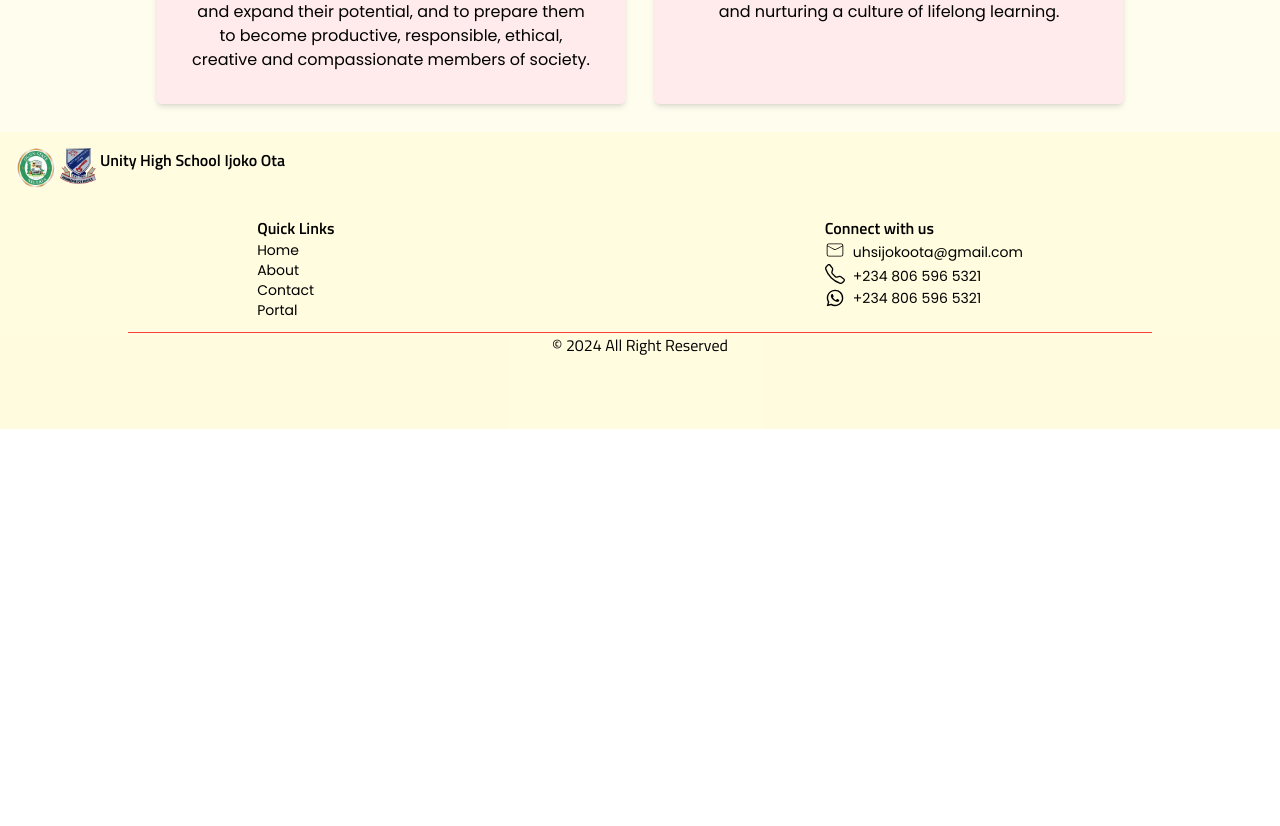
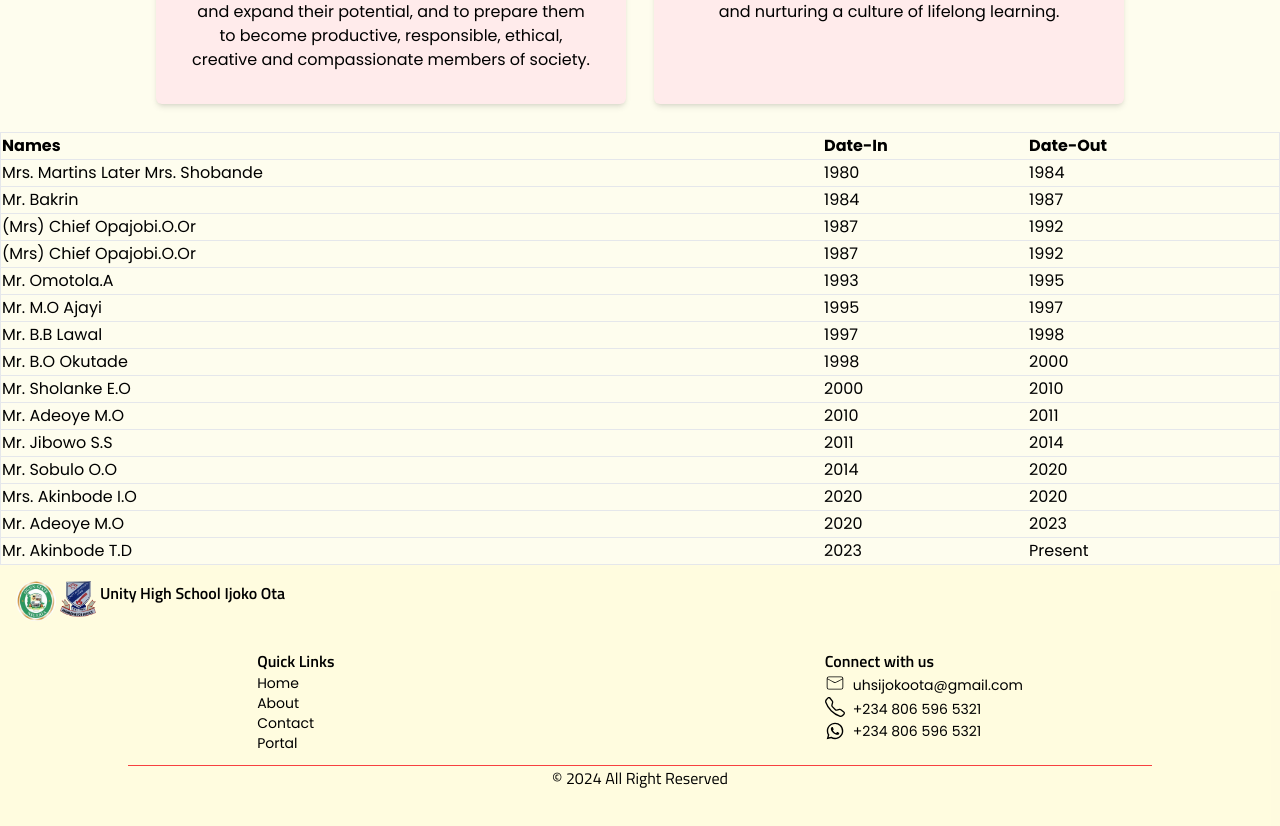
Before and after one commit to OlaiwonAbdullahi/UnityHighSch-v2, a React (Vite) app: page /about in a window 1280 px wide. Shown: the part 1442-2268 px from the top of the page. Before the commit the page ends 1871 px from the top, so only its background shows below. Built offline with nearby package versions, Linux system fonts and the light colour scheme.

Commit message:
Update About Page - Past and current pricipal details with reponsiveness

```diff
--- /dev/null
+++ b/src/components/Principals.jsx
@@ -0,0 +1,96 @@
+import React from 'react'
+
+const Principals = () => {
+  return (
+    <div>
+      <table class="table-auto w-full p-5 text-left font-poppins border">
+  <thead>
+    <tr className='capitalize w-1/2 '>
+      <th>names</th>
+      <th>date-in</th>
+      <th>date-out</th>
+    </tr>
+  </thead>
+  <tbody className='border'>
+    <tr className='border'>
+      <td>Mrs. Martins Later Mrs. Shobande</td>
+      <td>1980</td>
+      <td>1984</td>
+    </tr>
+    <tr className='border'>
+      <td>Mr. Bakrin</td>
+      <td>1984</td>
+      <td>1987</td>
+    </tr>
+    <tr className='border'>
+      <td>(Mrs) Chief Opajobi.O.Or</td>
+      <td>1987</td>
+      <td>1992</td>
+    </tr>
+    <tr className='border'>
+      <td>(Mrs) Chief Opajobi.O.Or</td>
+      <td>1987</td>
+      <td>1992</td>
+    </tr>
+    <tr className='border'>
+      <td>Mr. Omotola.A</td>
+      <td>1993</td>
+      <td>1995</td>
+    </tr>
+    <tr className='border'>
+      <td>Mr. M.O Ajayi</td>
+      <td>1995</td>
+      <td>1997</td>
+    </tr>
+    <tr className='border'>
+      <td>Mr. B.B Lawal</td>
+      <td>1997</td>
+      <td>1998</td>
+    </tr>
+    <tr className='border'>
+      <td>Mr. B.O Okutade</td>
+      <td>1998</td>
+      <td>2000</td>
+    </tr>
+    <tr className='border'>
+      <td>Mr. Sholanke E.O</td>
+      <td>2000</td>
+      <td>2010</td>
+    </tr>
+    <tr className='border'>
+      <td>Mr. Adeoye M.O</td>
+      <td>2010</td>
+      <td>2011</td>
+    </tr>
+    <tr className='border'>
+      <td>Mr. Jibowo S.S</td>
+      <td>2011</td>
+      <td>2014</td>
+    </tr>
+    <tr className='border'>
+      <td>Mr. Sobulo O.O</td>
+      <td>2014</td>
+      <td>2020</td>
+    </tr>
+    <tr className='border'>
+      <td>Mrs. Akinbode I.O</td>
+      <td>2020</td>
+      <td>2020</td>
+    </tr>
+    <tr className='border'>
+      <td>Mr. Adeoye M.O</td>
+      <td>2020</td>
+      <td>2023</td>
+    </tr>
+    <tr className='border'>
+      <td>Mr. Akinbode T.D</td>
+      <td>2023</td>
+      <td>Present</td>
+    </tr>
+  </tbody>
+</table>
+    </div>
+  )
+}
+
+export default Principals
--- a/src/pages/About.jsx
+++ b/src/pages/About.jsx
@@ -1,12 +1,18 @@
 import AboutIntro from "../components/AboutIntro";
 import M_VSection from "../components/M_VSection";
+import Principals from "../components/Principals";
 
 const About = () => {
   return (
     <div>
+      <div>
       <AboutIntro />
+    </div>
       <div className=" w-4/5 flex justify-center items-center mx-auto">
         <M_VSection />
+      </div>
+        <div>
+        <Principals />
       </div>
     </div>
   );
```
